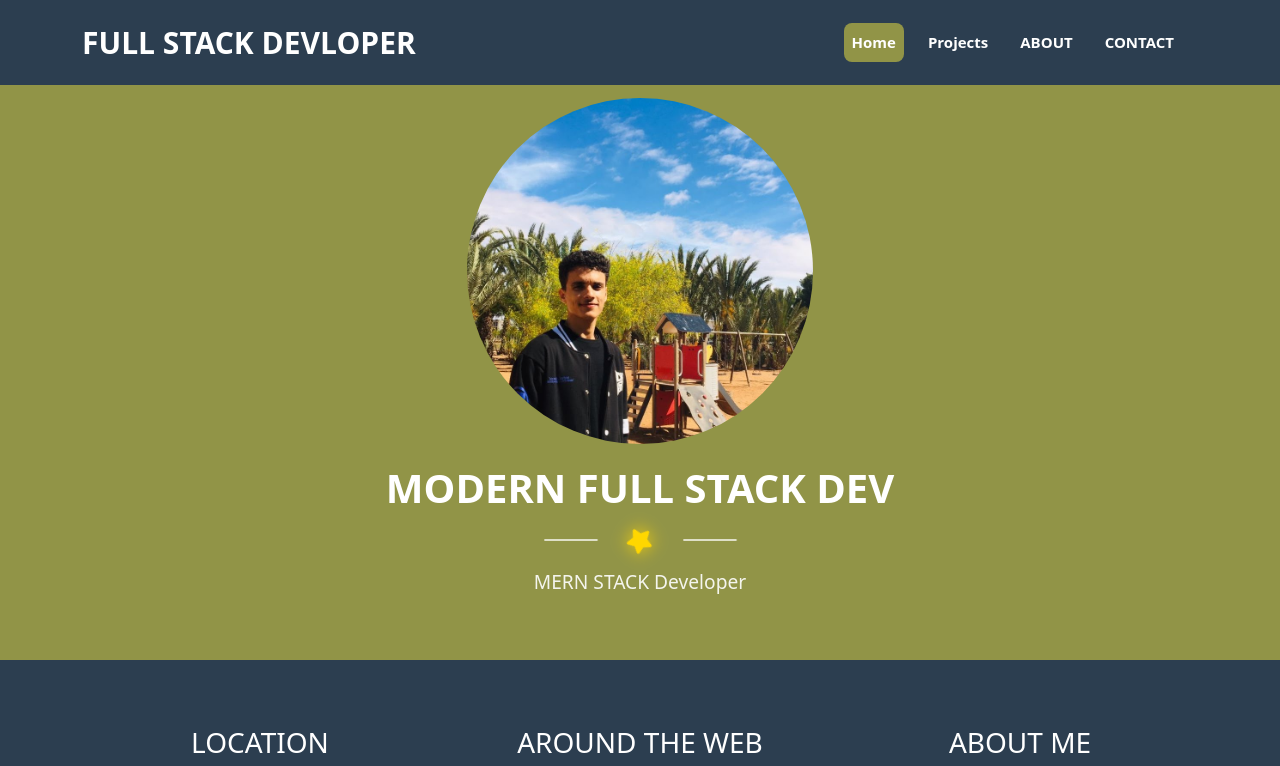
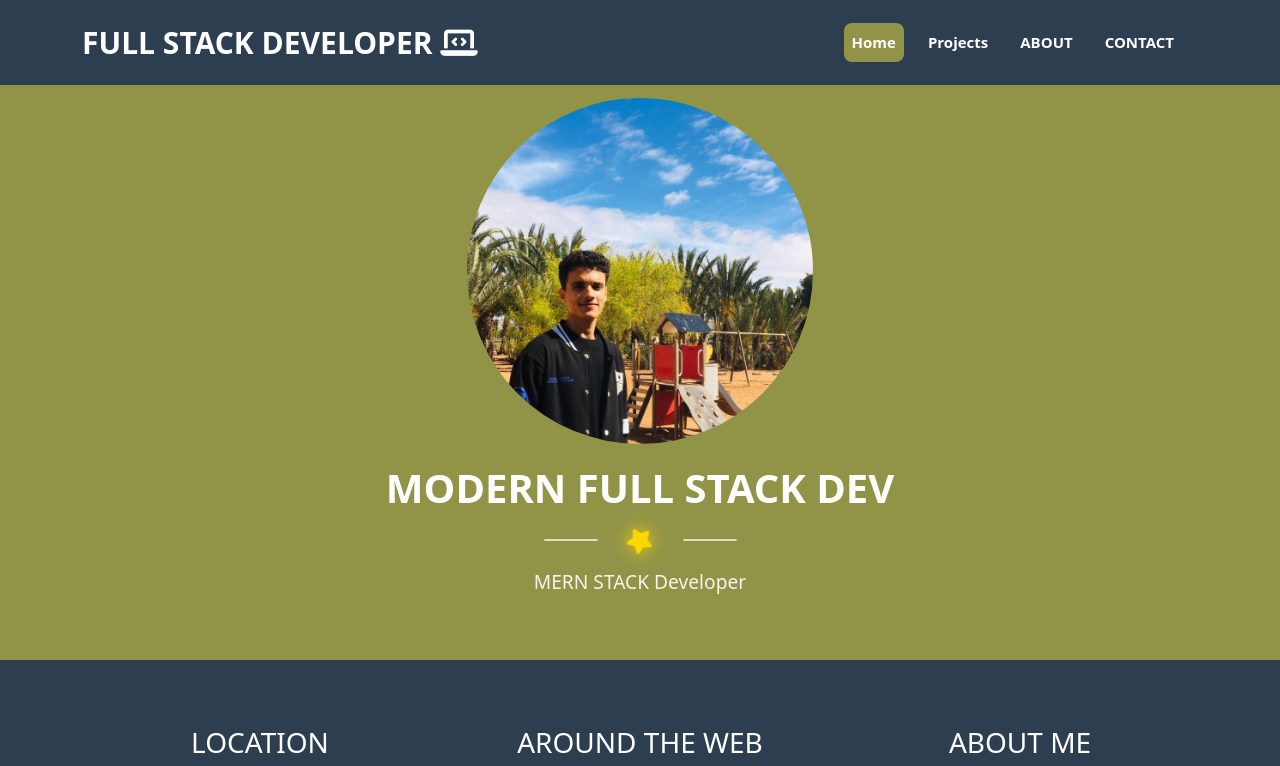
Before and after one commit to BengraMohamed/Portfolio-Angular, an Angular app: page /home in a window 1280 px wide. Shown: the top 766 px of the page. Built offline with nearby package versions, Linux system fonts and the light colour scheme.

Commit message:
Update navbar.component.html

```diff
--- a/src/app/navbar/navbar.component.html
+++ b/src/app/navbar/navbar.component.html
@@ -1,7 +1,8 @@
 <nav class="navbar navbar-expand-lg fixed-top " [ngClass]="{'py-0': isScrolled}" (window:scroll)="onScroll()">
   <div class="container">
-    <a class="navbar-brand fw-bold" routerLink="home">FULL STACK DEVLOPER</a>
-    <button
+ <a class="navbar-brand fw-bold" routerLink="home">
+  FULL STACK DEVELOPER  <i class="fas fa-laptop-code me-2"></i>
+</a>    <button
       class="navbar-toggler"
       type="button"
       data-bs-toggle="collapse"
```
